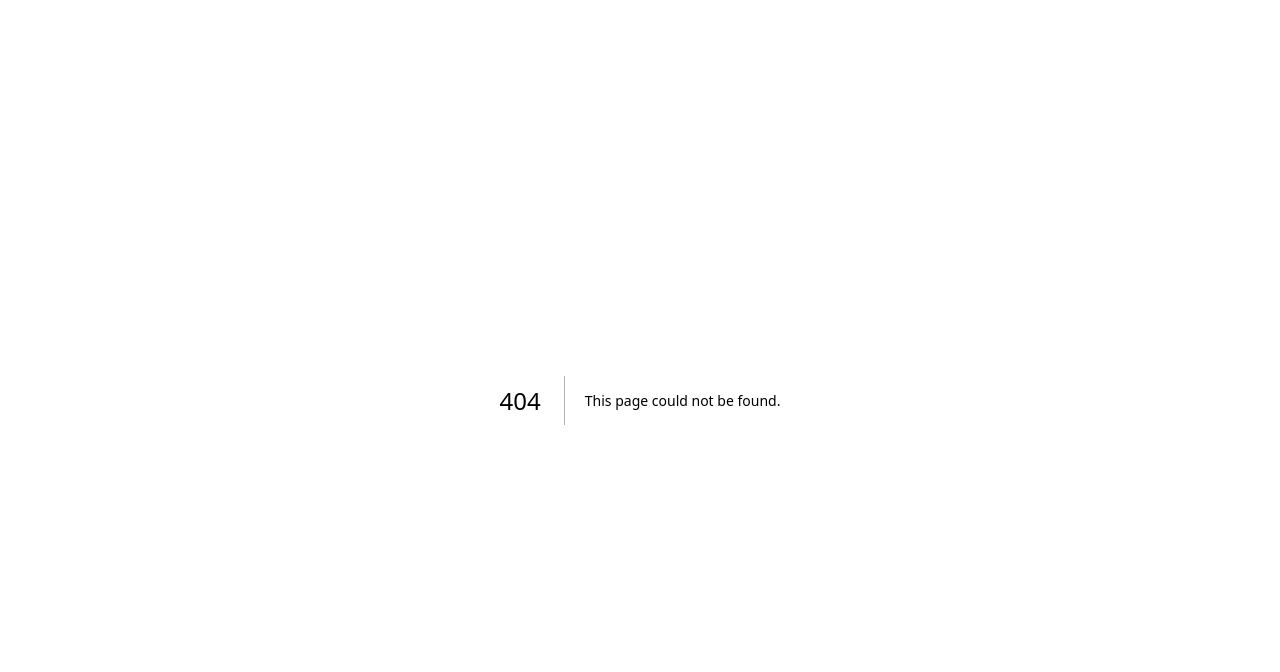
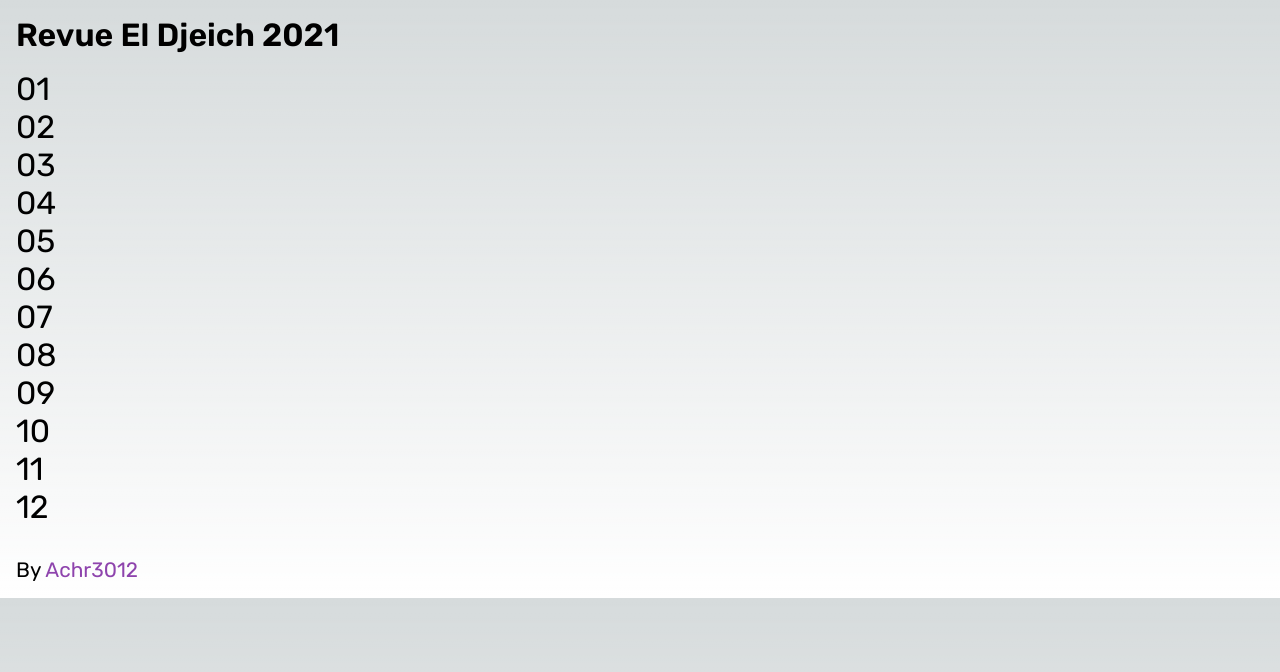
Before and after one commit to achr3012/brothers-shop, a Next.js app: page /El-Djeich in a window 1280 px wide. Before the commit this address had no page. Shown: the top 672 px of the page. Built offline with nearby package versions, Linux system fonts and the light colour scheme.

Commit message:
Fix El Djeich

```diff
--- a/public/el-Djeich.html
+++ /dev/null
@@ -1,44 +0,0 @@
-<!DOCTYPE html>
-<html>
-
-<head>
-  <meta charset="utf-8">
-  <meta name="viewport" content="width=device-width, initial-scale=1" />
-  <title>Revue El Djeich 2021</title>
-  <style type="text/css">
-    body {
-      font-family: Arial;
-    }
-
-    a:not(.achr) {
-      display: block;
-      font-size: 2rem;
-    }
-
-    .achr {
-      font-size: 1.3em;
-      color: #8e44ad;
-    }
-  </style>
-</head>
-
-<body>
-  <h1>Revue El Djeich 2021</h1>
-  <a href="https://www.mdn.dz/site_principal/sommaire/revues/images/EldjeichJan2021Ar.pdf" target="_blank">01</a>
-  <a href="https://www.mdn.dz/site_principal/sommaire/revues/images/EldjeichFev2021Ar.pdf" target="_blank">02</a>
-  <a href="https://www.mdn.dz/site_principal/sommaire/revues/images/EldjeichMar2021Ar.pdf" target="_blank">03</a>
-  <a href="https://www.mdn.dz/site_principal/sommaire/revues/images/EldjeichAvril2021Ar.pdf" target="_blank">04</a>
-  <a href="https://www.mdn.dz/site_principal/sommaire/revues/images/EldjeichMai2021Ar.pdf" target="_blank">05</a>
-  <a href="https://www.mdn.dz/site_principal/sommaire/revues/images/EldjeichJuin2021Ar.pdf" target="_blank">06</a>
-  <a href="https://www.mdn.dz/site_principal/sommaire/revues/images/EldjeichJuillet2021Ar.pdf" target="_blank">07</a>
-  <a href="https://www.mdn.dz/site_principal/sommaire/revues/images/EldjeichAout2021Ar.pdf" target="_blank">08</a>
-  <a href="https://www.mdn.dz/site_principal/sommaire/revues/images/EldjeichSept2021Ar.pdf" target="_blank">09</a>
-  <a href="https://www.mdn.dz/site_principal/sommaire/revues/images/EldjeichOct2021Ar.pdf" target="_blank">10</a>
-  <a href="https://www.mdn.dz/site_principal/sommaire/revues/images/EldjeichNov2021Ar.pdf" target="_blank">11</a>
-  <a href="https://www.mdn.dz/site_principal/sommaire/revues/images/EldjeichDec2021Ar.pdf" target="_blank">12</a>
-
-
-  <p>By <a href="https://www.instagram.com/its__achraf" class="achr">Achr3012</a></p>
-</body>
-
-</html>
--- /dev/null
+++ b/src/app/El-Djeich/page.module.css
@@ -0,0 +1,22 @@
+.djeich {
+  padding: 1rem;
+}
+
+.djeich h1 {
+  margin-bottom: 1rem;
+}
+
+.djeich a:not(.achr) {
+  display: block;
+  font-size: 2rem;
+  width: fit-content;
+}
+
+.djeich p {
+  margin-top: 2rem;
+  font-size: 1.3em;
+}
+
+.achr {
+  color: #8e44ad;
+}
--- /dev/null
+++ b/src/app/El-Djeich/page.tsx
@@ -0,0 +1,23 @@
+import classes from './page.module.css'
+export default function page() {
+  return (
+    <div className={classes.djeich}>
+      <h1>Revue El Djeich 2021</h1>
+      <a href="https://www.mdn.dz/site_principal/sommaire/revues/images/EldjeichJan2021Ar.pdf" target="_blank">01</a>
+      <a href="https://www.mdn.dz/site_principal/sommaire/revues/images/EldjeichFev2021Ar.pdf" target="_blank">02</a>
+      <a href="https://www.mdn.dz/site_principal/sommaire/revues/images/EldjeichMar2021Ar.pdf" target="_blank">03</a>
+      <a href="https://www.mdn.dz/site_principal/sommaire/revues/images/EldjeichAvril2021Ar.pdf" target="_blank">04</a>
+      <a href="https://www.mdn.dz/site_principal/sommaire/revues/images/EldjeichMai2021Ar.pdf" target="_blank">05</a>
+      <a href="https://www.mdn.dz/site_principal/sommaire/revues/images/EldjeichJuin2021Ar.pdf" target="_blank">06</a>
+      <a href="https://www.mdn.dz/site_principal/sommaire/revues/images/EldjeichJuillet2021Ar.pdf" target="_blank">07</a>
+      <a href="https://www.mdn.dz/site_principal/sommaire/revues/images/EldjeichAout2021Ar.pdf" target="_blank">08</a>
+      <a href="https://www.mdn.dz/site_principal/sommaire/revues/images/EldjeichSept2021Ar.pdf" target="_blank">09</a>
+      <a href="https://www.mdn.dz/site_principal/sommaire/revues/images/EldjeichOct2021Ar.pdf" target="_blank">10</a>
+      <a href="https://www.mdn.dz/site_principal/sommaire/revues/images/EldjeichNov2021Ar.pdf" target="_blank">11</a>
+      <a href="https://www.mdn.dz/site_principal/sommaire/revues/images/EldjeichDec2021Ar.pdf" target="_blank">12</a>
+
+
+      <p>By <a href="https://www.instagram.com/its__achraf" className={classes.achr}>Achr3012</a></p>
+    </div>
+  )
+}
```
